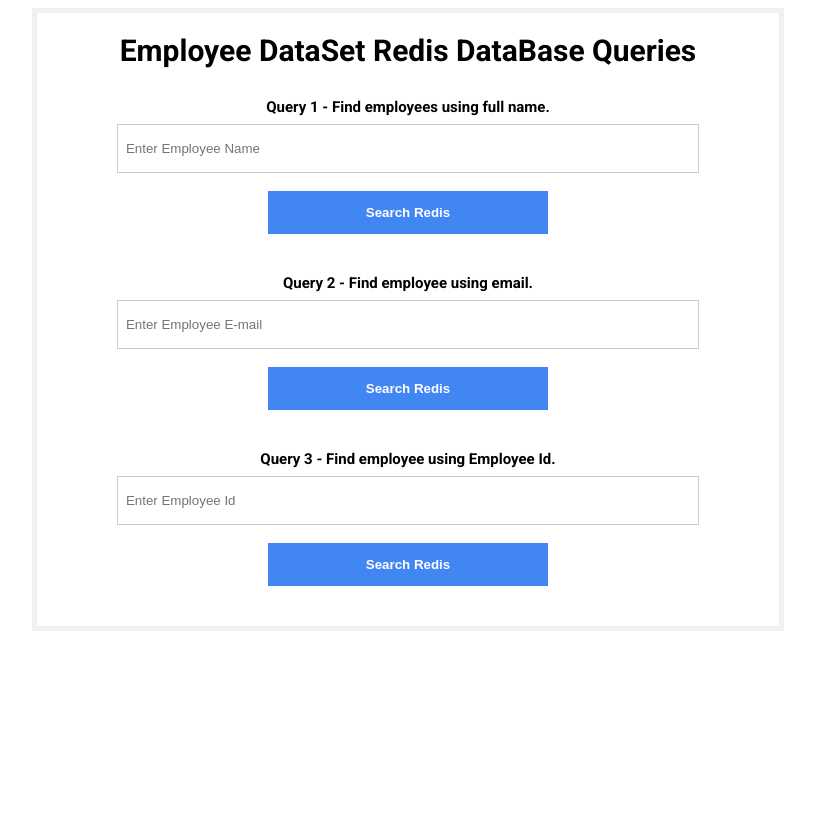
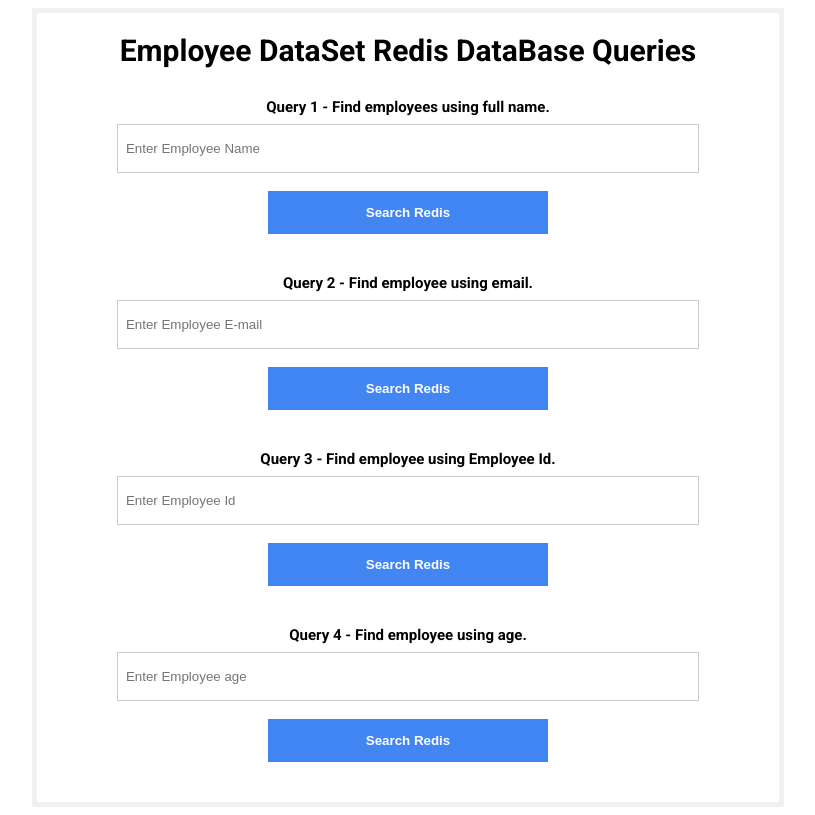
Before and after one commit to rishabharora3/dbsiproject, a Django app: a page that uses dbsi/redisapp/templates/home.html in a window 1280 px wide. Shown: the whole page, without its empty margins (232-1047 px from the left). Before the commit the page ends 631 px from the top, so only its background shows below. Run offline with Django 4.2, Linux system fonts and the light colour scheme; some libraries are stand-ins or nearby versions.

Commit message:
front end change

```diff
--- a/dbsi/dbsi/urls.py
+++ b/dbsi/dbsi/urls.py
@@ -24,5 +24,6 @@ urlpatterns = [
     re_path(r'^employeehome', views.loadHomePage),
     path('q1Data', views.getQ1, name='getQ1'),
     path('q2Data', views.getQ2, name='getQ2'),
-    path('q3Data', views.getQ3, name='getQ3')
+    path('q3Data', views.getQ3, name='getQ3'),
+    path('q4Data', views.getQ3, name='getQ4')
 ]
--- a/dbsi/redisapp/templates/home.html
+++ b/dbsi/redisapp/templates/home.html
@@ -118,6 +118,20 @@
          }
          </script>
       </div>
+      <div class="container4">
+        <label for="age"><strong>Query 4 - Find employee using age.</strong></label>
+        <input type="password" placeholder="Enter Employee age" name="uid">
+        <button type="submit" onclick="send_value()"><strong>Search Redis</strong></button>
+        <script type= "text/javascript">
+          function send_value(){
+                      $.ajax({
+                      url: 'getQ4',
+                      method : 'GET',
+                      data: {name: $('#age').val()},
+                       });
+         }
+         </script>
+      </div>
       </div>
     </form>
   </body>
--- /dev/null
+++ b/dbsi/redisapp/templates/q4.html
@@ -0,0 +1 @@
+In Progress
```
